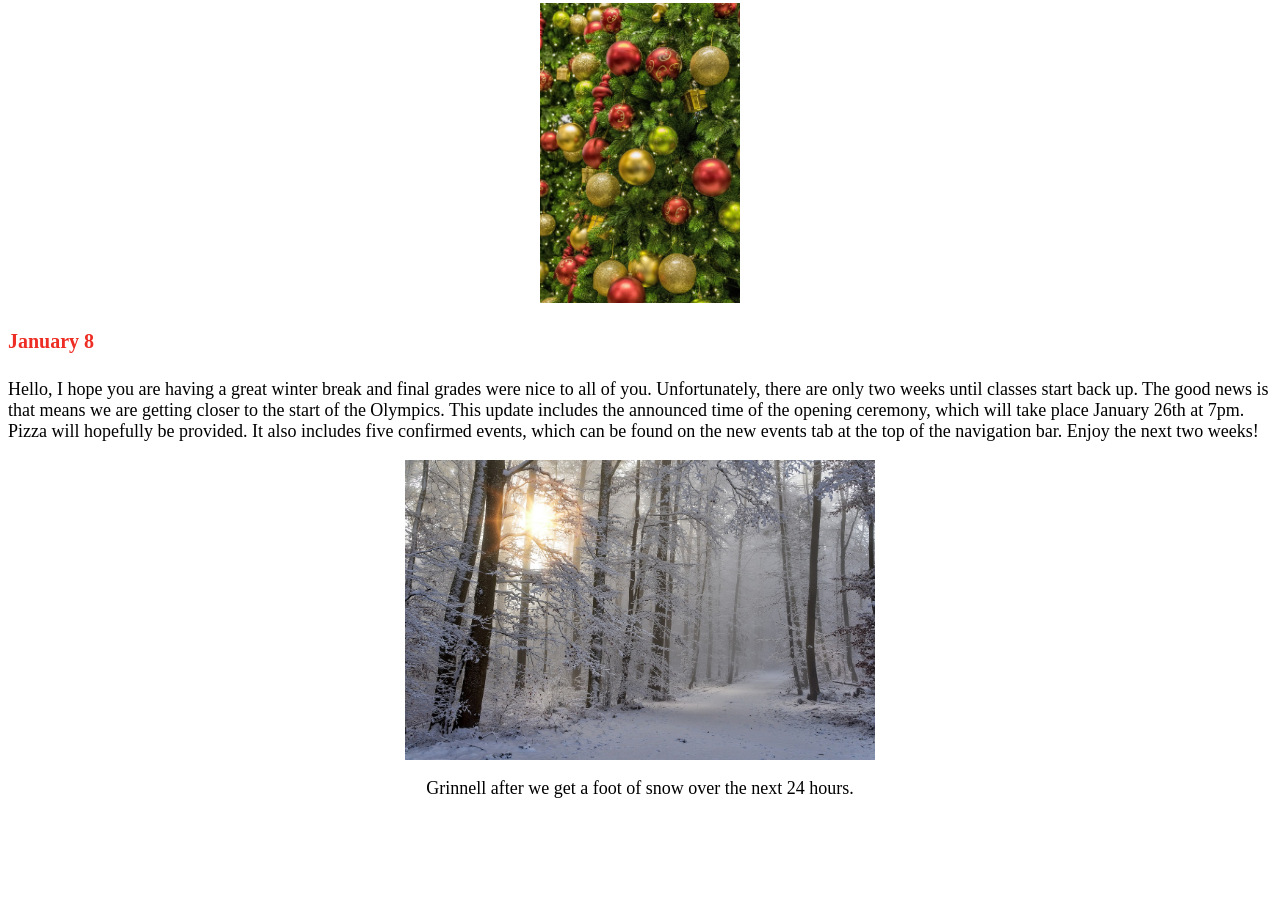
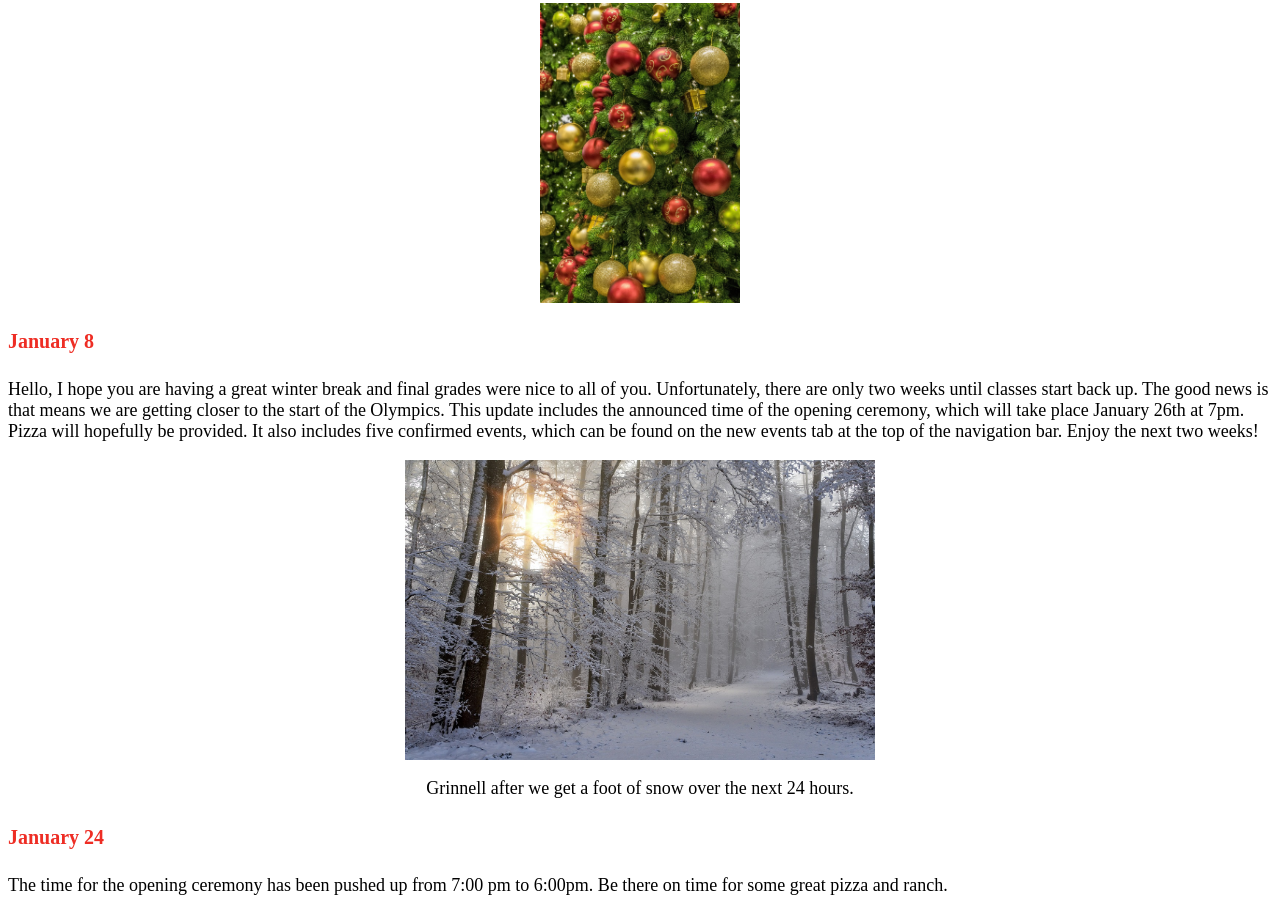
Before and after one commit to CoBens14/Friend-Group-Olympics, a plain HTML site: page index.html in a window 1280 px wide. Shown: the part 860-1774 px from the top of the page. Before the commit the page ends 1677 px from the top, so only its background shows below. Drawn offline with Linux system fonts and the light colour scheme.

Commit message:
Add files via upload

```diff
--- a/index.html
+++ b/index.html
@@ -53,6 +53,9 @@
     </p>
     <img src="winter.jpg" class="update">
     <p class="center">Grinnell after we get a foot of snow over the next 24 hours.</p>
+
+    <h4>January 24</h4>
+    <p>The time for the opening ceremony has been pushed up from 7:00 pm to 6:00pm. Be there on time for some great pizza and ranch.</p>
 </div>
 </body>
 </html>
```
Also changed, not shown: schedule.html (+1 -1 lines).
